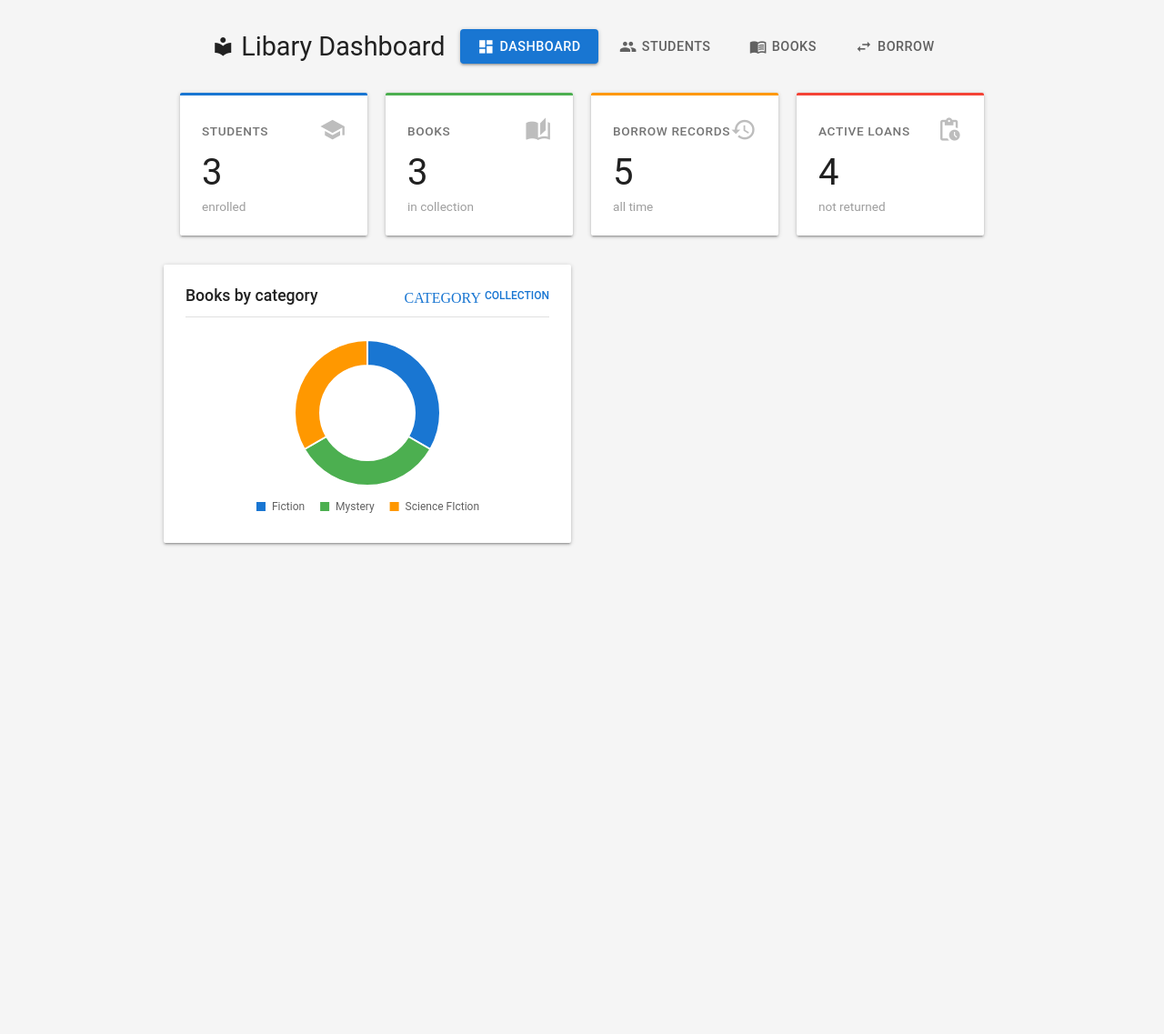
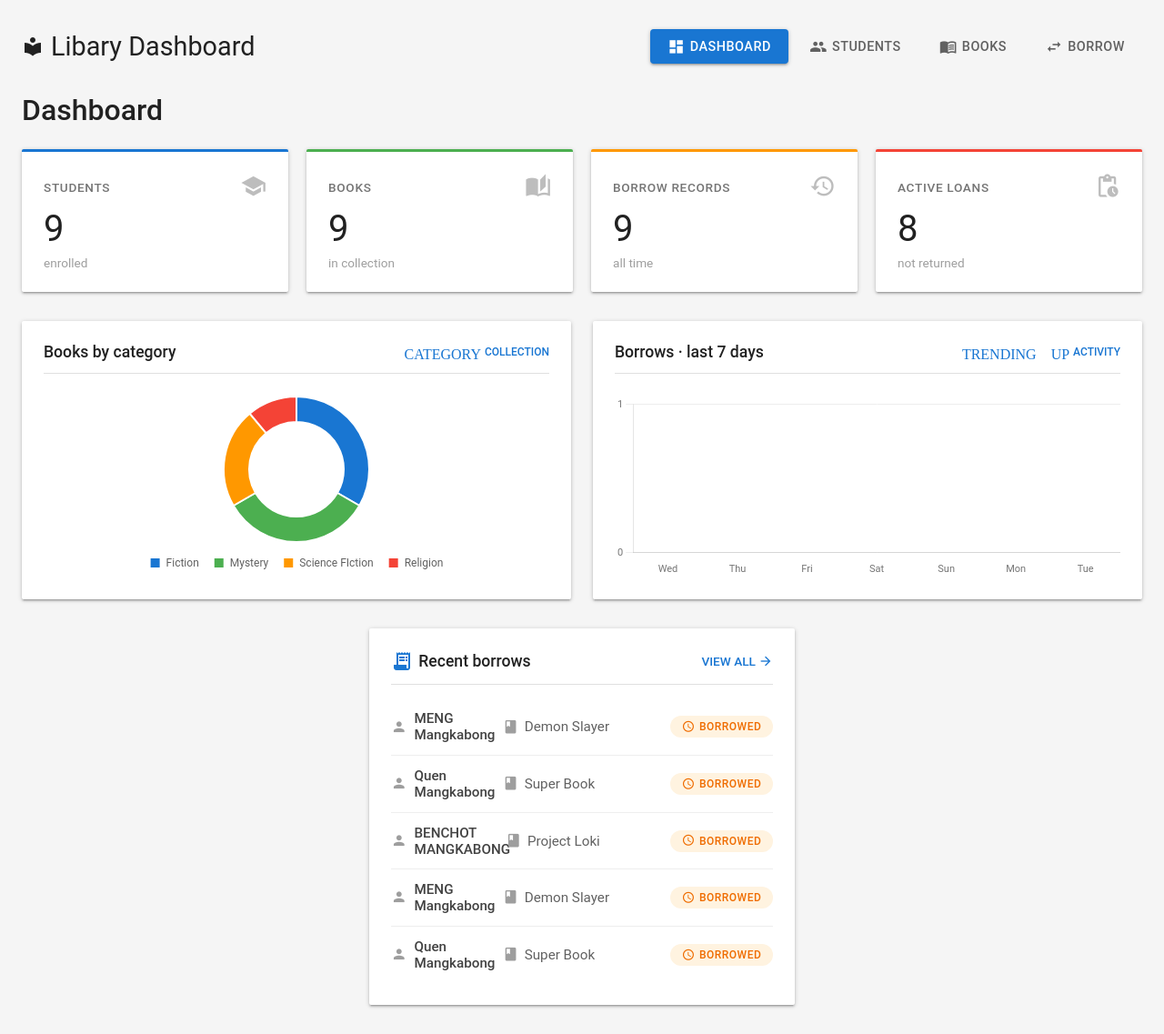
Before and after one commit to luckrew012/IT30A, a PHP site: page /dashboard.php in a window 1280 px wide. Shown: the whole page at 91% size. Before the commit the page ends 600 px from the top, so only its background shows below. Run offline with PHP 8.4, Linux system fonts and the light colour scheme; data comes from the database, SQL or seed files in the repository.

Commit message:
CODEBLOCK4

```diff
--- a/dashboard.php
+++ b/dashboard.php
@@ -1,6 +1,6 @@
 <?php
 $host = 'localhost';
-$db   = 'library_db';
+$db   = 'it30a_lab_db';
 $user = 'root';
 $pass = '';
 $charset = 'utf8mb4';
@@ -38,6 +38,50 @@ while ($row = $catStmt->fetch()) {
     $categories[]     = $row['book_category'];
     $categoryCounts[] = (int) $row['cnt'];
 }
+
+// ---------- 3. BORROW ACTIVITY LAST 7 DAYS ----------
+
+$dailyStmt = $pdo->query("
+    SELECT DATE(borrow_date) AS day, COUNT(*) AS cnt
+    FROM borrow
+    WHERE borrow_date >= CURDATE() - INTERVAL 6 DAY
+    GROUP BY DATE(borrow_date)
+    ORDER BY day ASC
+");
+
+$borrowByDay = [];
+
+while ($row = $dailyStmt->fetch()) {
+    $borrowByDay[$row['day']] = (int) $row['cnt'];
+}
+
+// Generate labels and counts for the last 7 days
+
+$dayLabels = [];
+$dailyBorrows = [];
+
+for ($i = 6; $i >= 0; $i--) {
+    $date = date('Y-m-d', strtotime("-$i days"));
+
+    $dayLabels[] = date('D', strtotime($date));
+    $dailyBorrows[] = $borrowByDay[$date] ?? 0;
+}
+
+// ---------- 4. RECENT BORROWS ----------
+
+$recentStmt = $pdo->query("
+    SELECT
+        s.student_first_name,
+        s.student_last_name,
+        b.book_title,
+        br.borrow_return_date
+    FROM borrow br
+    INNER JOIN students s ON br.student_id = s.student_id
+    INNER JOIN books b ON br.book_id = b.book_id
+    ORDER BY br.borrow_id DESC
+    LIMIT 5
+");
+$recentBorrows = $recentStmt->fetchAll();
 ?>
 
 <!DOCTYPE html>
@@ -82,7 +126,7 @@ while ($row = $catStmt->fetch()) {
         /* ---- KPI CARDS ---- */
         .stats-grid {
             display: grid;
-            grid-template-columns: repeat(4, 1fr);
+            grid-template-columns: repeat(auto-fit, minmax(200px, 1fr));
             gap: 1.25rem;
             margin-bottom: 2rem;
         }
@@ -281,8 +325,9 @@ while ($row = $catStmt->fetch()) {
     </style>
 </head>
 <body>
+<div class="dashboard">
     <?php include 'includes/navbar.php'; ?>
-
+    <h1 style="margin-bottom: 1.5rem; font-weight: 500; color: #212121;">Dashboard</h1>
     <div class="stats-grid">
         <div class="stat-card">
             <div class="stat-header">
@@ -334,10 +379,64 @@ while ($row = $catStmt->fetch()) {
             </div>
             <canvas id="categoryChart" width="400" height="200"></canvas>
         </div>
+        <!-- Bar Chart: Borrow Activity -->
+<div class="chart-card">
+    <div class="chart-title">
+        Borrows · last 7 days
+
+        <span>
+            <span class="material-icons">trending_up</span>
+            activity
+        </span>
+    </div>
+
+    <canvas id="borrowChart" width="400" height="200"></canvas>
+</div>
 
     </div>
-</body>
+</div>
+<!-- RECENT BORROWS -->
+<div class="recent-borrows">
+    <div class="recent-header">
+        <h3>
+            <span class="material-icons">receipt_long</span>
+            Recent borrows
+        </h3>
+        <a href="#">
+            view all
+            <span class="material-icons">arrow_forward</span>
+        </a>
+    </div>
+    <?php if (empty($recentBorrows)): ?>
+        <div class="borrow-row" style="color:#9e9e9e; justify-content:center;">
+            No borrow records yet.
+        </div>
+    <?php else: ?>
+        <?php foreach ($recentBorrows as $row): ?>
+            <div class="borrow-row">
+                <div class="borrow-student">
+                    <span class="material-icons">person</span>
+                    <?= htmlspecialchars($row['student_first_name'] . ' ' . $row['student_last_name']) ?>
+                </div>
+                <div class="borrow-book">
+                    <span class="material-icons">book</span>
+                    <?= htmlspecialchars($row['book_title']) ?>
+                </div>
+                <div class="borrow-status <?= $row['borrow_return_date'] ? 'returned' : 'borrowed' ?>">
+                    <span class="material-icons">
+                        <?= $row['borrow_return_date'] ? 'check_circle' : 'schedule' ?>
+                    </span>
+                    <?= $row['borrow_return_date'] ? 'Returned' : 'Borrowed' ?>
+                </div>
+            </div>
+        <?php endforeach; ?>
+    <?php endif; ?>
+</div>
+
+
 <script>
+
+
     (function() {
         // Materialize standard palette
         const colors = {
@@ -348,6 +447,7 @@ while ($row = $catStmt->fetch()) {
             purple: '#9c27b0',
             grey: '#9e9e9e'
         };
+
         // ---------- DOUGHNUT : BOOKS BY CATEGORY ----------
         const catCtx = document.getElementById('categoryChart').getContext('2d');
         new Chart(catCtx, {
@@ -364,7 +464,6 @@ while ($row = $catStmt->fetch()) {
                     hoverOffset: 4
                 }]
             },
-
             options: {
                 responsive: true,
                 maintainAspectRatio: true,
@@ -394,13 +493,98 @@ while ($row = $catStmt->fetch()) {
                                 const value = context.parsed || 0;
                                 const total = context.dataset.data.reduce((a, b) => a + b, 0);
                                 const pct = total > 0 ? ((value / total) * 100).toFixed(0) : 0;
-                                return ` ${label}: ${value} (${pct}%)`;
+                                return `${label}: ${value} (${pct}%)`;
                             }
                         }
                     }
                 }
             }
         });
+    // ---------- BAR: BORROWS LAST 7 DAYS ----------
+
+const borrowCtx = document
+    .getElementById('borrowChart')
+    .getContext('2d');
+
+new Chart(borrowCtx, {
+    type: 'bar',
+
+    data: {
+        labels: <?= json_encode($dayLabels) ?>,
+
+        datasets: [{
+            label: 'Borrows',
+            data: <?= json_encode($dailyBorrows) ?>,
+            backgroundColor: colors.blue,
+            borderRadius: 0, // Material flat bars are sharp
+
+            barPercentage: 0.6,
+            categoryPercentage: 0.8
+        }]
+    },
+
+    options: {
+        responsive: true,
+        maintainAspectRatio: true,
+
+        plugins: {
+            legend: {
+                display: false
+            },
+
+            tooltip: {
+                backgroundColor: '#212121',
+                titleColor: '#ffffff',
+                bodyColor: '#ffffff',
+                padding: 10,
+                cornerRadius: 4,
+
+                callbacks: {
+                    label: (ctx) => ` ${ctx.raw} borrows`
+                }
+            }
+        },
+
+        scales: {
+            y: {
+                beginAtZero: true,
+                grid: {
+                    color: '#eeeeee',
+                    drawBorder: false
+                },
+                ticks: {
+                    stepSize: 1,
+                    color: '#757575',
+                    font: {
+                        size: 11,
+                        family: 'Roboto'
+                    }
+                }
+            },
+
+            x: {
+                grid: {
+                    display: false
+                },
+                ticks: {
+                    color: '#757575',
+                    font: {
+                        size: 11,
+                        family: 'Roboto'
+                    }
+                }
+            }
+        }
+    }
+});
+
     })();
+
+    // ---------- BAR: BORROWS LAST 7 DAYS ----------
+
+
 </script>
+
+
+</body>
 </html>
```
Lines whose indentation alone changed are shown as unchanged.
